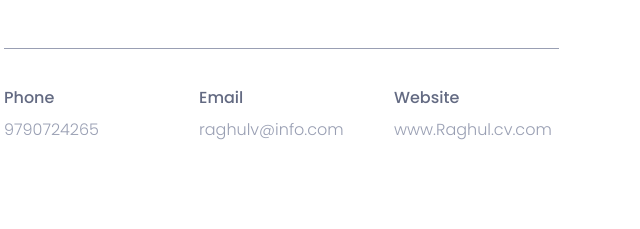
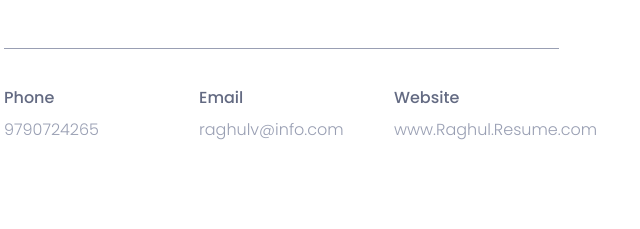
Before and after one commit to RaghulV-1/rv12, a plain HTML site: page index.html in a window 1280 px wide. Shown: the part 1511-1740 px from the top of the page, 66-706 px from the left. Drawn offline with nearby package versions, Linux system fonts and the light colour scheme.

Commit message:
Update index.html
Permit to replace the word cv to resume.

```diff
--- a/index.html
+++ b/index.html
@@ -148,7 +148,7 @@ I’m also a strong team player, experienced in agile environments and collabora
 									<div class="col-sm-4">
 										<div class="single-about-add-info">
 											<h3>website</h3>
-											<p>www.Raghul.cv.com</p>
+											<p>www.Raghul.Resume.com</p>
 										</div>
 									</div>
 								</div>
```
